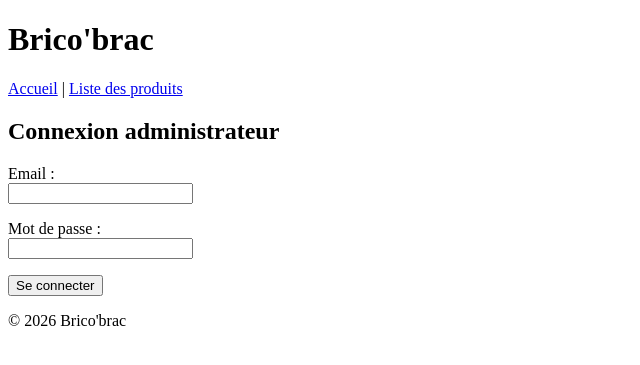
After one commit to Frcode974/Bricobrac, a PHP site: page /connexion.php in a window 1280 px wide. The commit adds this page. Shown: the top 365 px of the page, without its empty margins (0-640 px from the left). Run offline with PHP 8.4, Linux system fonts and the light colour scheme.

Commit message:
feat(fp3): connexion/deconnexion admin avec sessions PHP

```diff
--- /dev/null
+++ b/connexion.php
@@ -0,0 +1,86 @@
+<?php
+// =====================================================================
+// FP3 — Page de connexion administrateur
+// =====================================================================
+
+session_start();
+require __DIR__ . '/config/db.php';
+
+// Si déjà connecté, rediriger directement vers l'admin
+if (isset($_SESSION['id_utilisateur'])) {
+    header('Location: admin.php');
+    exit;
+}
+
+$erreur = '';
+
+if ($_SERVER['REQUEST_METHOD'] === 'POST') {
+    $email      = trim($_POST['email'] ?? '');
+    $motDePasse = $_POST['mot_de_passe'] ?? '';
+
+    if ($email === '' || $motDePasse === '') {
+        $erreur = 'Email et mot de passe requis.';
+    } else {
+        $stmt = $pdo->prepare("SELECT * FROM utilisateurs WHERE email = ?");
+        $stmt->execute([$email]);
+        $utilisateur = $stmt->fetch();
+
+        if ($utilisateur && password_verify($motDePasse, $utilisateur['mot_de_passe'])) {
+            // Connexion réussie : on enregistre l'utilisateur en session
+            $_SESSION['id_utilisateur'] = $utilisateur['id_utilisateur'];
+            $_SESSION['email']          = $utilisateur['email'];
+            $_SESSION['role']           = $utilisateur['role'];
+
+            header('Location: admin.php');
+            exit;
+        } else {
+            $erreur = 'Email ou mot de passe incorrect.';
+        }
+    }
+}
+?>
+<!DOCTYPE html>
+<html lang="fr">
+<head>
+    <meta charset="UTF-8">
+    <meta name="viewport" content="width=device-width, initial-scale=1.0">
+    <title>Brico'brac — Connexion</title>
+</head>
+<body>
+    <header>
+        <h1>Brico'brac</h1>
+        <nav>
+            <a href="index.php">Accueil</a> |
+            <a href="produits.php">Liste des produits</a>
+        </nav>
+    </header>
+
+    <main>
+        <h2>Connexion administrateur</h2>
+
+        <?php if ($erreur !== ''): ?>
+            <p style="color: red;"><?= htmlspecialchars($erreur) ?></p>
+        <?php endif; ?>
+
+        <form method="POST" action="connexion.php">
+            <p>
+                <label>Email :<br>
+                    <input type="email" name="email" required>
+                </label>
+            </p>
+            <p>
+                <label>Mot de passe :<br>
+                    <input type="password" name="mot_de_passe" required>
+                </label>
+            </p>
+            <p>
+                <button type="submit">Se connecter</button>
+            </p>
+        </form>
+    </main>
+
+    <footer>
+        <p>&copy; <?= date('Y') ?> Brico'brac</p>
+    </footer>
+</body>
+</html>
--- a/detail_produit.php
+++ b/detail_produit.php
@@ -39,7 +39,8 @@ $aRemise      = $produit['remise_pourcentage'] > 0;
         <h1>Brico'brac</h1>
         <nav>
             <a href="index.php">Accueil</a> |
-            <a href="produits.php">Liste des produits</a>
+            <a href="produits.php">Liste des produits</a> |
+            <a href="connexion.php">Connexion admin</a>
         </nav>
     </header>
 
```
Also changed, not shown: admin.php (added, +45 -0 lines), deconnexion.php (added, +10 -0 lines), index.php (+8 -3 lines), produits.php (+7 -6 lines).
